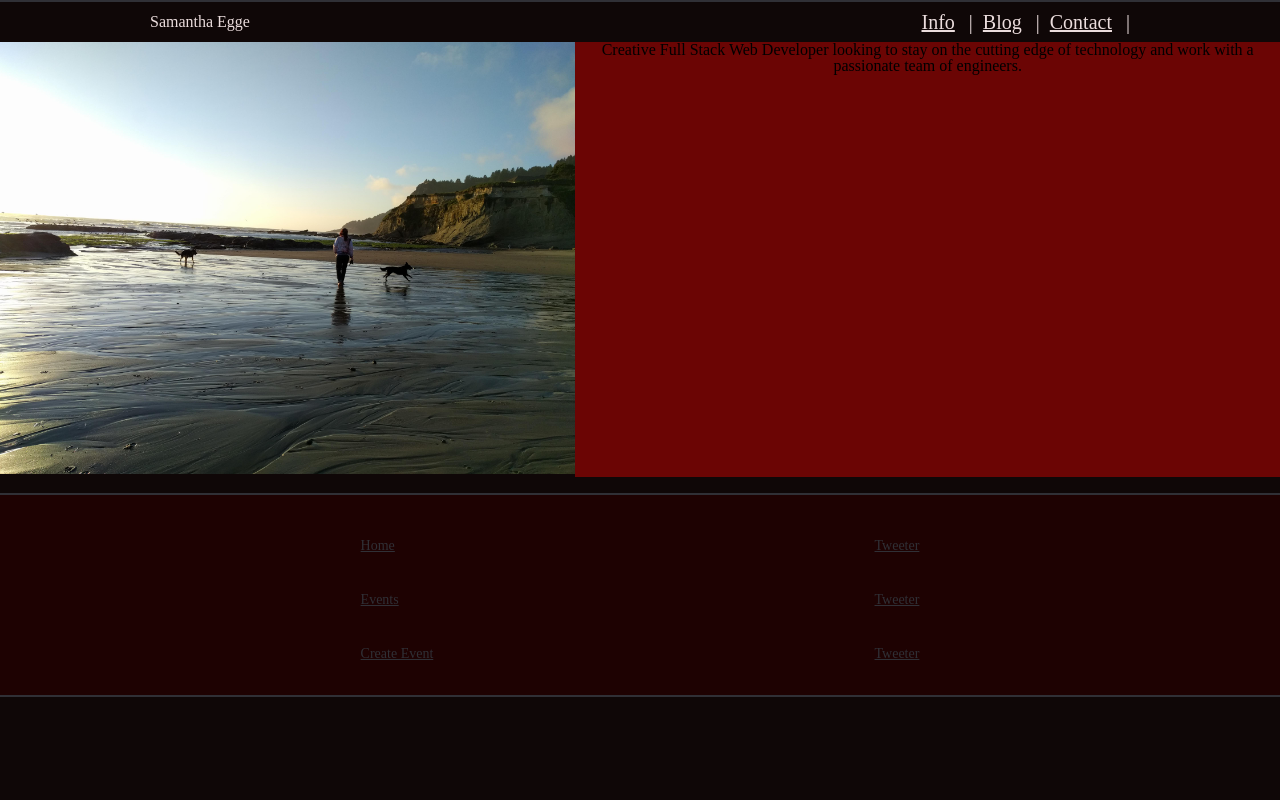
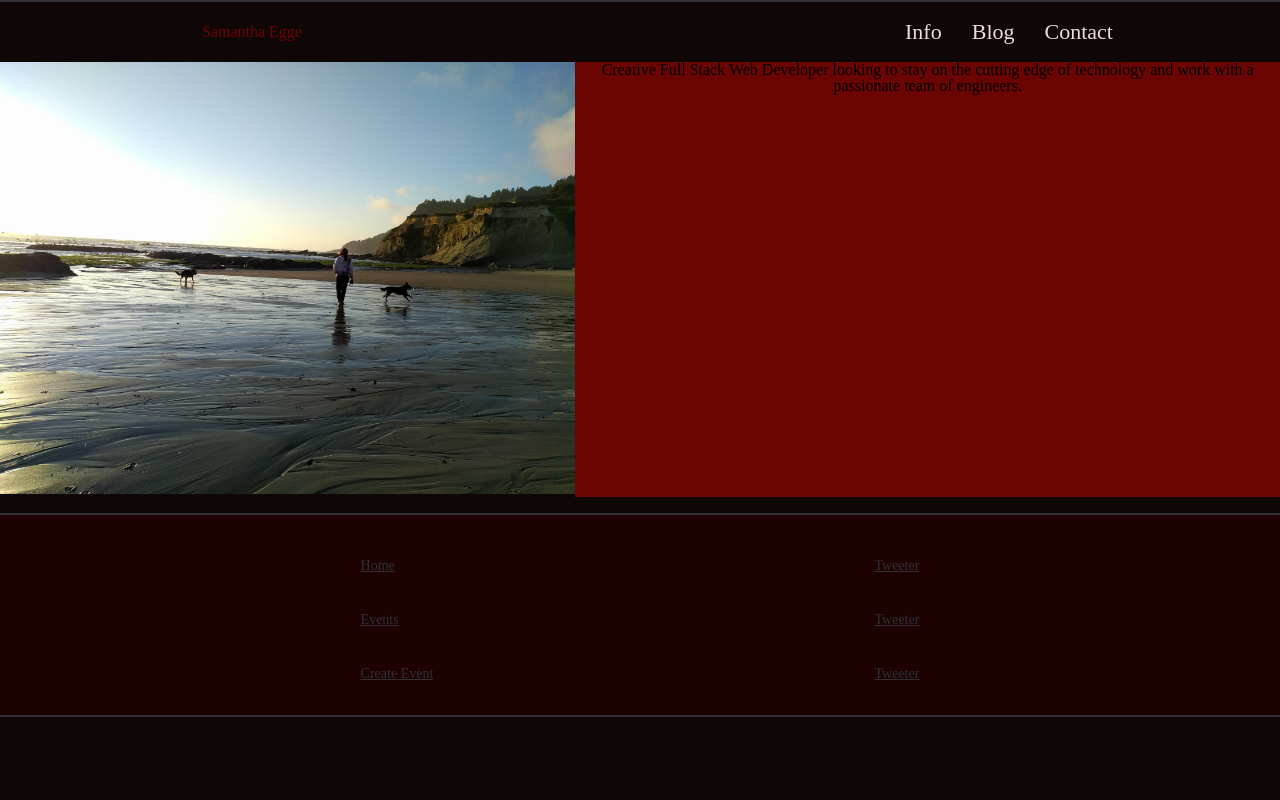
Before and after one commit to SamanthaEgge/portfolio-v1, a React (Create React App) app: page / in a window 1280 px wide. Shown: the top 800 px of the page. Built offline with nearby package versions, Linux system fonts and the light colour scheme.

Commit message:
Updated Nav/Footer so its placed within app. Adjusted spacing and mixin for primary color.

```diff
--- a/src/App.js
+++ b/src/App.js
@@ -1,7 +1,10 @@
 import React from 'react'
-import { Route } from 'react-router-dom'
+import { Switch, Route } from 'react-router-dom'
 
 import './App.scss'
+import Navigation from './components/Navigation/Navigation'
+import Footer from './components/Footer/Footer'
+
 import Home from './components/Home/Home'
 import About from './components/About/About'
 import Blog from './components/Blog/Blog'
@@ -10,10 +13,16 @@ import Contact from './components/Contact/Contact'
 const App = () => {
   return (
     <div className='portfolio-container'>
-        <Route exact path="/" component={Home} />
-        <Route exact path="/about" component={About} />
-        <Route exact path="/blog" component={Blog} />
-        <Route exact path="/contact" component={Contact} />
+      <Navigation />
+      {/* pass props to show home vs other pages,
+          or use history to change this */}
+        <Switch>
+          <Route exact path="/" component={Home} />
+          <Route exact path="/about" component={About} />
+          <Route exact path="/blog" component={Blog} />
+          <Route exact path="/contact" component={Contact} />
+        </Switch>
+      <Footer />
     </div>
   )
 }
--- a/src/components/Home/Highlights.js
+++ b/src/components/Home/Highlights.js
@@ -1,6 +1,8 @@
 import React from 'react'
 
+
 const Highlights = (props) => {
+
 
     return (
         <div className='highlights-container'>
--- a/src/components/Home/Home.js
+++ b/src/components/Home/Home.js
@@ -26,9 +26,7 @@ class Home extends React.Component {
       <div className='home-container'>
         <>
         <div className='home-nav'>
-          <Navigation />
-          {/* pass props to show home vs other pages,
-          or use history to change this */}
+
         </div>
         <div className='home-header'>
           <div className='image-holder'>
--- a/src/components/Navigation/Navigation.js
+++ b/src/components/Navigation/Navigation.js
@@ -6,12 +6,14 @@ import './Navigation.scss'
 const Navigation = () => {
   return(
     <div className='navigation-container'>
-      <div className='navigation-bar'>
+      <div className='nav-left'>
         <div className='title'><h1>Samantha Egge</h1></div>
+      </div>
+      <div className='nav-right'>
         <div className='nav-items'>
-          <Link className='nav-link' to='/about'> Info</Link> <span>|</span>
-          <Link className='nav-link' to='/blog'>Blog</Link> <span>|</span>
-          <Link className='nav-link' to='/contact' >Contact</Link> <span>|</span>
+          <Link className='nav-link' to='/about'> Info</Link>
+          <Link className='nav-link' to='/blog'>Blog</Link>
+          <Link className='nav-link' to='/contact' >Contact</Link>
         </div>
       </div>
     </div>
--- a/src/components/Navigation/Navigation.scss
+++ b/src/components/Navigation/Navigation.scss
@@ -2,7 +2,7 @@
 
 .navigation-container {
     width: 100%;
-    height: 40px;
+    height: 60px;
     background-color: $dark-primary;
     display: flex;
     justify-content: space-around;
@@ -10,32 +10,35 @@
     border-top: 2px solid $gray-color;
     // border-bottom: 2px solid $gray-color;
 
-    .navigation-bar {
-        width: 1000px;
+    .nav-left {
+        width: 30%;
         margin: 0 auto;
         display: flex;
         justify-content: space-between;
         align-items: center;
         padding: 20px 0px;
+
+        .title {
+            color: $primary-color;
+            padding: 0px 10px;
+        }
     }
 
-    .title {
-        color: $off-white;
-        padding: 0px 10px;
-    }
+    .nav-right {
+        width: 40%;
+        display: flex;
+        justify-content: space-around;
 
-    .nav-items {
-        padding: 10px;
+        .nav-items {
+            display: flex;
+            justify-content: space-around;
 
-        a {
-            color: $off-white;
-            padding: 0px 10px;
-            font-size: 20px;
-        }
-
-        span {
-            color: $off-white;
-            font-size: 20px;
+            a {
+                padding: 0px 30px 0px 0px;
+                color: $off-white;
+                font-size: 22px;
+                text-decoration: none;
+            }
         }
     }
 }
--- /dev/null
+++ b/src/data.js
@@ -0,0 +1 @@
+//// Temporary file for testing FE, before connection to BE is complete
--- a/src/styles/mixins.scss
+++ b/src/styles/mixins.scss
@@ -3,7 +3,7 @@
 $primary-color: #6B0504;
 $secondary-color: #561643;
 $teritary-color: #1E0202;
-$dark-primary: #0F0707;
+$dark-primary: #050202;
 $primary-dark-color: #1E0202;
 
 //general
```
Also changed, not shown: src/components/Admin/Login.js (added, +13 -0 lines), src/components/Admin/Dashboard.js (added).
